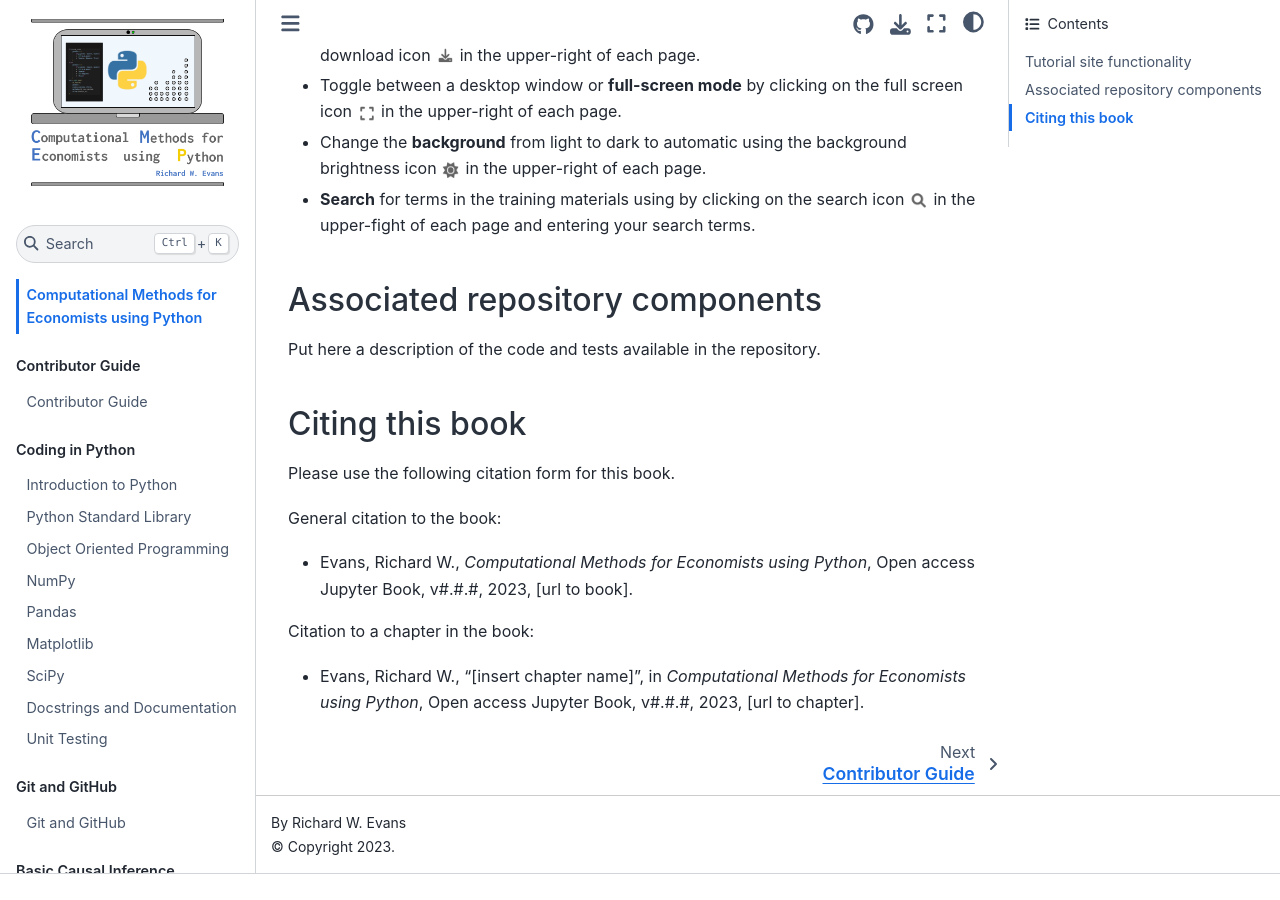
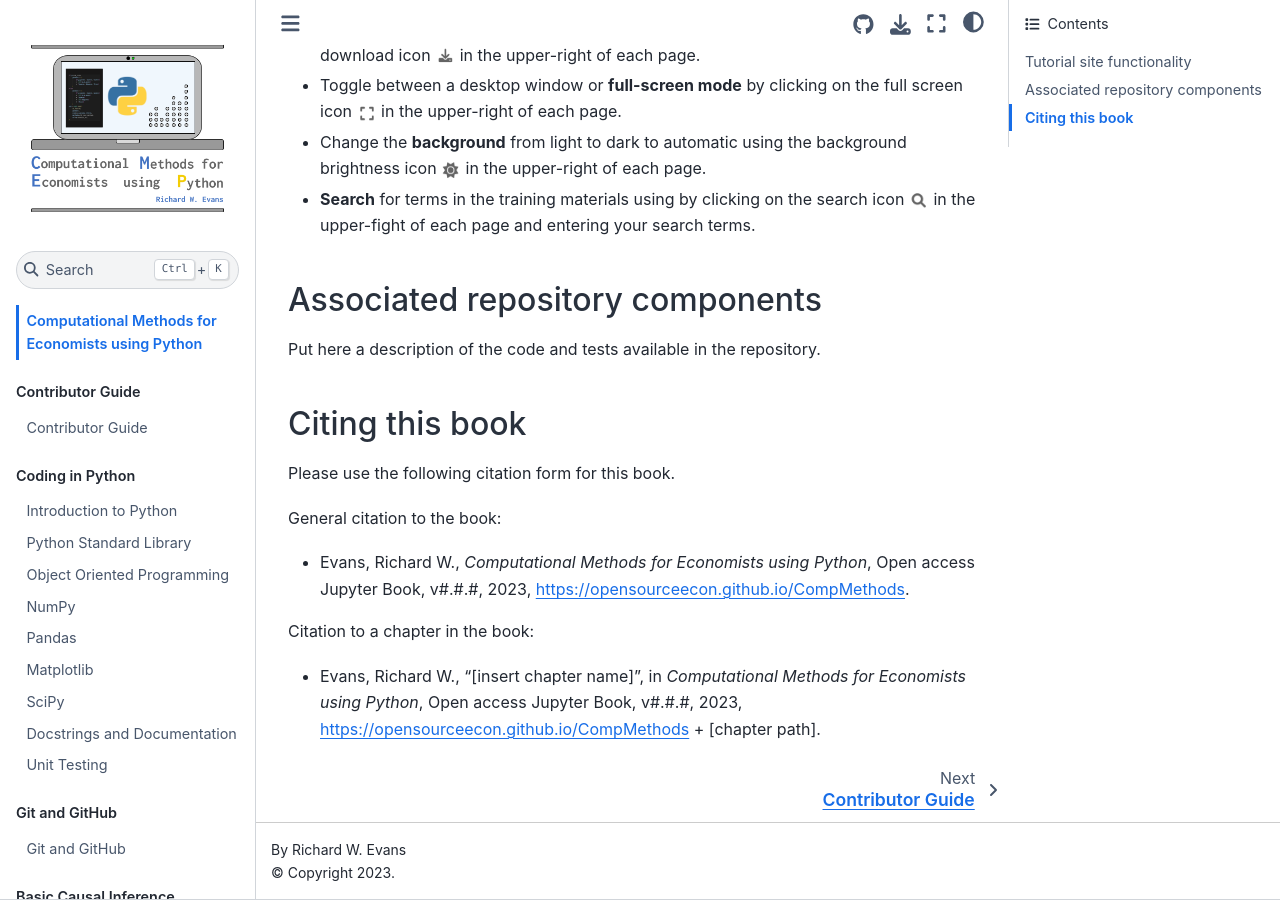
Before and after one commit to OpenSourceEcon/CompMethods, a Jupyter Book: the page built from docs/book/index.md, in a window 1280 px wide and 900 px high, scrolled down 1450 px. Built offline with Jupyter Book 1.0.4 settings and Sphinx 7.4.7 and the Sphinx Book theme 1.1.4, drawn with Linux system fonts in a browser that asks for light colours; pages that are not in the unit, such as notebooks, are missing from menus; comment, search, counter and statistics services are not loaded; before the commit the page ends 2324 px from its top, so only the background shows below that.

Commit message:
Update docs/book/index.md

```diff
--- a/docs/book/index.md
+++ b/docs/book/index.md
@@ -36,7 +36,7 @@ Put here a description of the code and tests available in the repository.
 Please use the following citation form for this book.
 
 General citation to the book:
-* Evans, Richard W., *Computational Methods for Economists using Python*, Open access Jupyter Book, v#.#.#, 2023, [url to book].
+* Evans, Richard W., *Computational Methods for Economists using Python*, Open access Jupyter Book, v#.#.#, 2023, https://opensourceecon.github.io/CompMethods.
 
 Citation to a chapter in the book:
-* Evans, Richard W., "[insert chapter name]", in *Computational Methods for Economists using Python*, Open access Jupyter Book, v#.#.#, 2023, [url to chapter].
+* Evans, Richard W., "[insert chapter name]", in *Computational Methods for Economists using Python*, Open access Jupyter Book, v#.#.#, 2023, https://opensourceecon.github.io/CompMethods + [chapter path].
```
